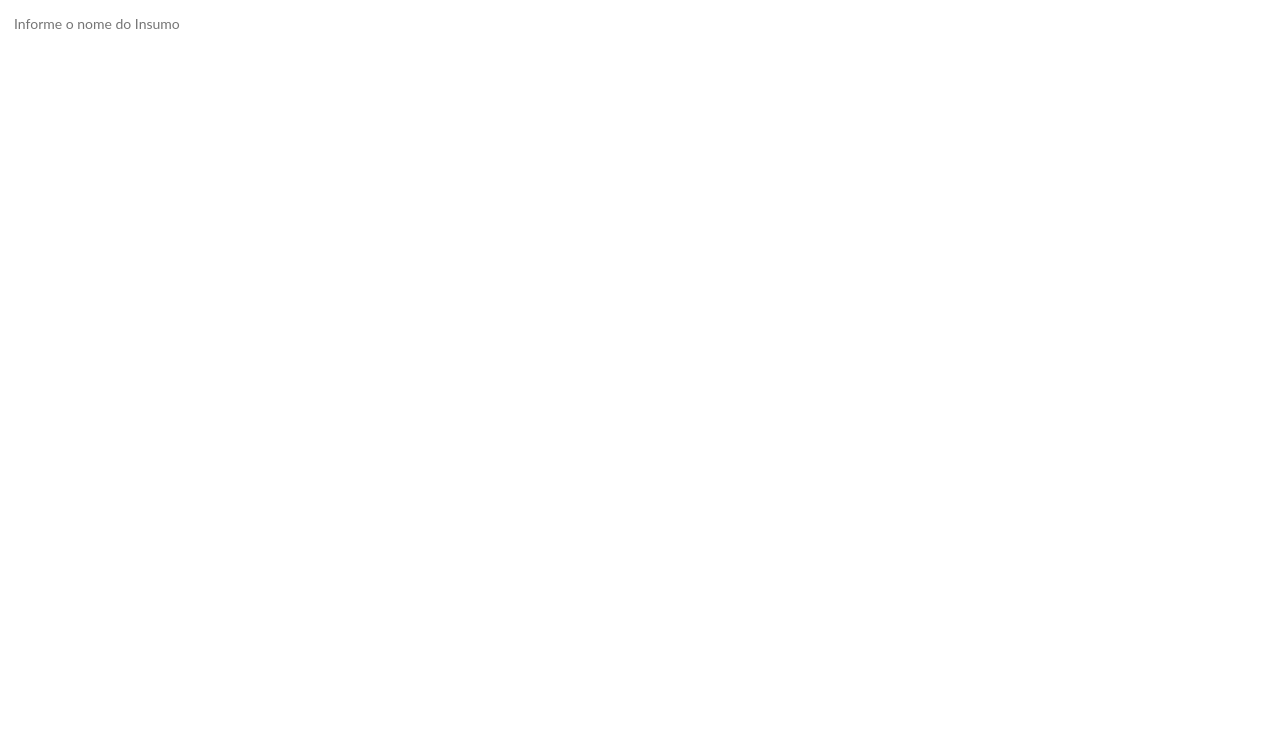
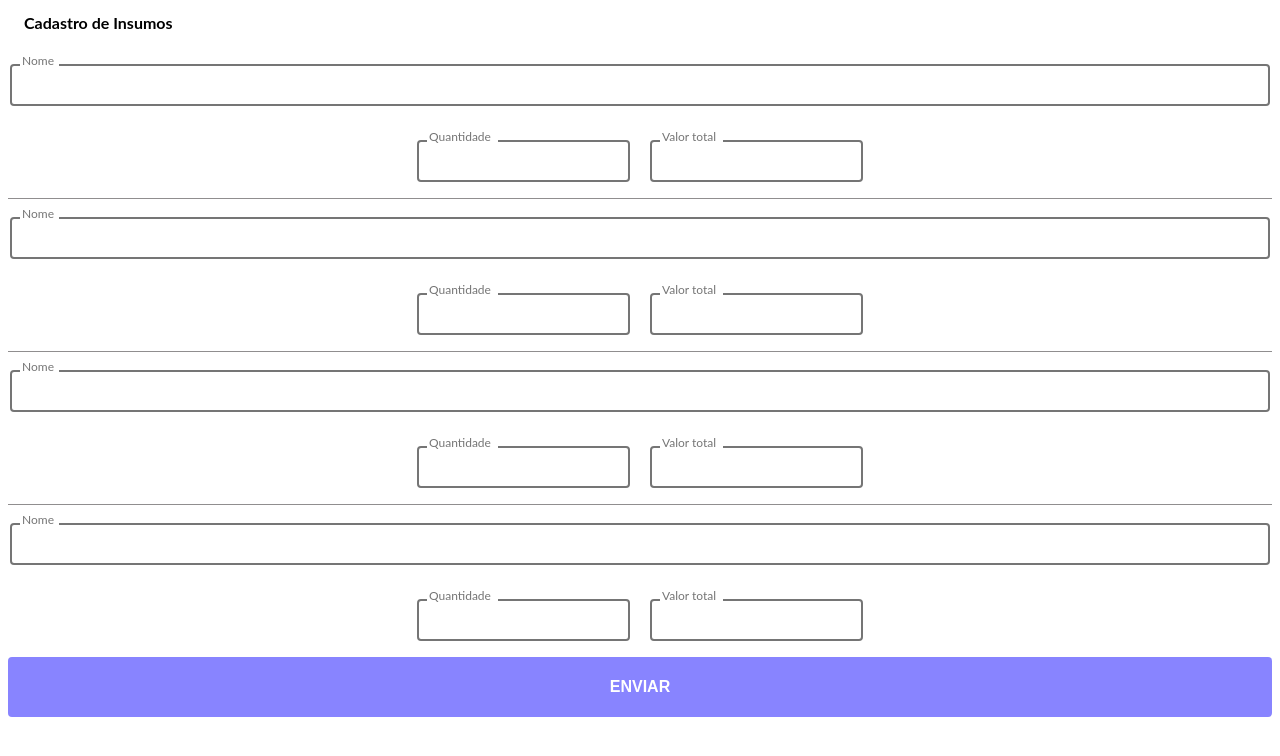
Before and after one commit to yovanycunha/winery-control, a Next.js app: page / in a window 1280 px wide. Shown: the top 756 px of the page. Built offline with nearby package versions, Linux system fonts and the light colour scheme.

Commit message:
btn and input components

```diff
--- /dev/null
+++ b/components/Button/Button.jsx
@@ -0,0 +1,24 @@
+import styles from './Button.module.scss';
+
+function Button(props) {
+  const btnClass = [styles.btn];
+
+  const handleClick = () => {
+    console.log('click');
+  };
+
+  if (props.disabled) btnClass.push(styles.disabled);
+
+  return (
+    <button
+      type={props.type === 'button' ? 'button' : 'submit'}
+      className={btnClass.join(' ')}
+      onClick={handleClick}
+      disabled={props.disabled}
+    >
+      {props.children}
+    </button>
+  );
+}
+
+export default Button;
--- /dev/null
+++ b/components/Button/Button.module.scss
@@ -0,0 +1,33 @@
+.btn {
+  width: 100%;
+
+  color: #fff;
+
+  text-align: center;
+  font-size: 1.6rem;
+  font-weight: bold;
+  text-transform: uppercase;
+  line-height: 1.2rem;
+
+  padding: 24px 56px;
+  border: 0;
+
+  background-color: #8884ff;
+  border-radius: 4px;
+
+  cursor: pointer;
+
+  &:hover {
+    opacity: 0.9;
+  }
+
+  &:focus {
+    outline: 0;
+  }
+
+  &.disabled {
+    opacity: 0.4;
+
+    cursor: not-allowed;
+  }
+}
--- a/components/Input/Input.jsx
+++ b/components/Input/Input.jsx
@@ -1,4 +1,3 @@
-import { useState } from 'react';
 import styles from './Input.module.scss';
 
 function Input(props) {
@@ -7,14 +6,6 @@ function Input(props) {
   const inputClass = [styles.input];
   const fieldsetClass = [styles.fieldset];
   const legendClass = [styles.legend];
-
-  const [isFocused, setIsFocused] = useState(false);
-
-  if (isFocused) {
-    fieldsetClass.push(styles.fieldsetFocus);
-    legendClass.push(styles.legendFocus);
-    labelClass.push(styles.labelAnimate);
-  }
 
   return (
     <div className={containerClass.join(' ')}>
@@ -27,8 +18,6 @@ function Input(props) {
           id={props.name}
           name={props.name}
           className={inputClass.join(' ')}
-          onFocus={() => setIsFocused(true)}
-          onBlur={() => setIsFocused(false)}
         />
         <fieldset aria-hidden="true" className={fieldsetClass.join(' ')}>
           <legend className={legendClass.join(' ')}>
--- a/components/Input/Input.module.scss
+++ b/components/Input/Input.module.scss
@@ -2,13 +2,14 @@
   color: #757575;
   font-size: 1.4rem;
 
-  margin-bottom: 24px;
+  margin-bottom: 16px;
 
   .wrapper {
     position: relative;
 
     .label {
       color: currentColor;
+      font-size: 1.2rem;
 
       position: absolute;
       top: 15px;
@@ -16,15 +17,11 @@
 
       transform: translate3d(0, 0, 0);
 
+      transform: translate3d(0, -24px, 0);
+
       transition: all 0.2s ease-out;
 
       pointer-events: none;
-
-      &.labelAnimate {
-        font-size: 1.2rem;
-
-        transform: translate3d(0, -24px, 0);
-      }
     }
 
     .input {
@@ -33,18 +30,21 @@
       color: #231f20;
       font-size: 1.4rem;
 
+      margin: 0;
+
       padding: 14px 18px;
       border: 0;
       box-sizing: border-box;
+      appearance: textfield;
 
-      &:focus {
-        outline: 0;
-      }
+      outline: 0;
     }
 
     .fieldset {
       padding: 0 8px;
       border: 0;
+
+      border: 2px solid;
 
       position: absolute;
       top: -5px;
@@ -56,13 +56,11 @@
 
       pointer-events: none;
 
-      &.fieldsetFocus {
-        border: 2px solid;
-      }
-
       .legend {
         width: auto;
         max-width: 0.01px;
+
+        max-width: 100%;
 
         display: block;
 
@@ -74,10 +72,6 @@
 
         visibility: hidden;
 
-        &.legendFocus {
-          max-width: 100%;
-        }
-
         .legendTitle {
           font-size: 1.3rem;
 
--- /dev/null
+++ b/pages/Home/Home.module.scss
@@ -0,0 +1,45 @@
+.container {
+  flex-direction: column;
+
+  padding: 0 8px;
+
+  .title {
+    font-size: 1.6rem;
+
+    padding: 0 16px;
+  }
+
+  .divider {
+    width: 100%;
+    height: 1px;
+
+    background-color: rgba(35, 31, 32, 0.5);
+  }
+
+  .inputsContainer {
+    width: 100%;
+
+    display: flex;
+
+    flex-direction: column;
+
+    gap: 16px;
+
+    align-items: center;
+
+    // border-bottom: solid 1px rgba(35, 31, 32, 0.5);
+
+    .inputName {
+      width: 100%;
+
+      margin-top: 16px;
+    }
+
+    .inputValues {
+      display: flex;
+      flex-direction: row;
+
+      gap: 16px;
+    }
+  }
+}
--- a/pages/index.jsx
+++ b/pages/index.jsx
@@ -1,16 +1,78 @@
 import Container from '../components/Container/Container';
 import Input from '../components/Input/Input';
+import Button from '../components/Button/Button';
+
+import styles from './Home/Home.module.scss';
 
 export default function Home() {
+  const containerClass = [styles.container];
   return (
-    <Container>
-      <div>
-        <Input
-          type="text"
-          name="Insumo"
-          placeholder="Informe o nome do Insumo"
-        />
+    <Container className={containerClass.join(' ')}>
+      <h2 className={styles.title}>Cadastro de Insumos</h2>
+
+      <div className={styles.inputsContainer}>
+        <div className={styles.inputName}>
+          <Input type="text" name="insumo" placeholder="Nome" />
+        </div>
+        <div className={styles.inputValues}>
+          <Input
+            type="number"
+            name="insumo-quantidade"
+            placeholder="Quantidade"
+          />
+          <Input type="number" name="insumo-valor" placeholder="Valor total" />
+        </div>
       </div>
+
+      <div className={styles.divider} />
+
+      <div className={styles.inputsContainer}>
+        <div className={styles.inputName}>
+          <Input type="text" name="insumo" placeholder="Nome" />
+        </div>
+        <div className={styles.inputValues}>
+          <Input
+            type="number"
+            name="insumo-quantidade"
+            placeholder="Quantidade"
+          />
+          <Input type="number" name="insumo-valor" placeholder="Valor total" />
+        </div>
+      </div>
+
+      <div className={styles.divider} />
+
+      <div className={styles.inputsContainer}>
+        <div className={styles.inputName}>
+          <Input type="text" name="insumo" placeholder="Nome" />
+        </div>
+        <div className={styles.inputValues}>
+          <Input
+            type="number"
+            name="insumo-quantidade"
+            placeholder="Quantidade"
+          />
+          <Input type="number" name="insumo-valor" placeholder="Valor total" />
+        </div>
+      </div>
+
+      <div className={styles.divider} />
+
+      <div className={styles.inputsContainer}>
+        <div className={styles.inputName}>
+          <Input type="text" name="insumo" placeholder="Nome" />
+        </div>
+        <div className={styles.inputValues}>
+          <Input
+            type="number"
+            name="insumo-quantidade"
+            placeholder="Quantidade"
+          />
+          <Input type="number" name="insumo-valor" placeholder="Valor total" />
+        </div>
+      </div>
+
+      <Button>ENVIAR</Button>
     </Container>
   );
 }
```
